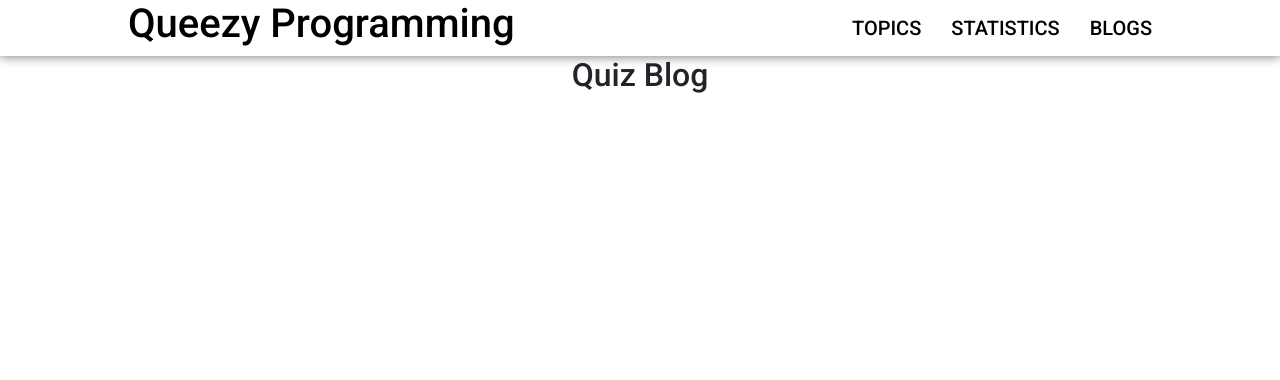
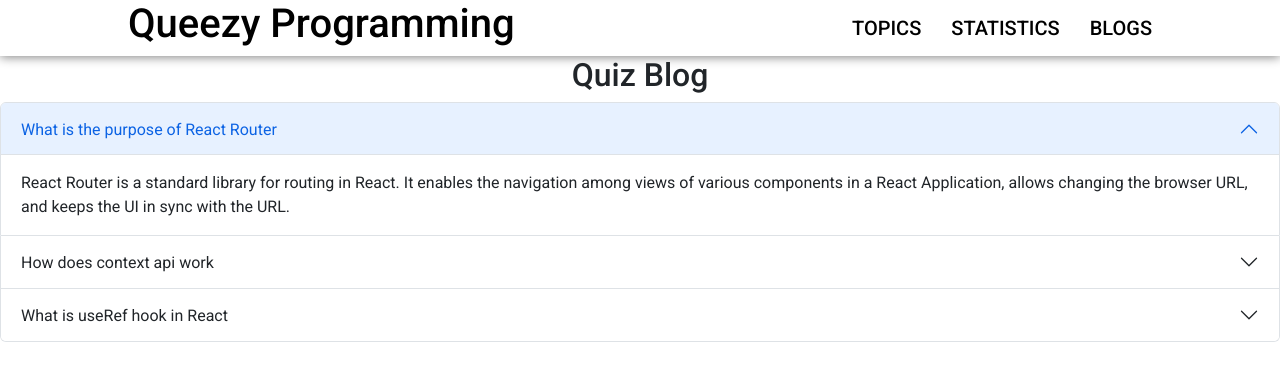
Before and after one commit to rafiulaanam/queezy-programming-a9, a React (Create React App) app: page /blogs in a window 1280 px wide. Shown: the top 380 px of the page. Built offline with nearby package versions, Linux system fonts and the light colour scheme.

Commit message:
update blogs

```diff
--- a/src/components/Blogs/Blogs.js
+++ b/src/components/Blogs/Blogs.js
@@ -6,7 +6,26 @@
         <div>
            <h2 className='text-center'>Quiz Blog</h2>
 
-
+           <Accordion defaultActiveKey={['0']} alwaysOpen>
+      <Accordion.Item eventKey="0">
+        <Accordion.Header>What is the purpose of React Router</Accordion.Header>
+        <Accordion.Body>
+        React Router is a standard library for routing in React. It enables the navigation among views of various components in a React Application, allows changing the browser URL, and keeps the UI in sync with the URL.
+        </Accordion.Body>
+      </Accordion.Item>
+      <Accordion.Item eventKey="1">
+        <Accordion.Header>How does context api work</Accordion.Header>
+        <Accordion.Body>
+        The React Context API is a way for a React app to effectively produce global variables that can be passed around. This is the alternative to "prop drilling" or moving props from grandparent to child to parent, and so on. Context is also touted as an easier, lighter approach to state management using Redux.
+        </Accordion.Body>
+      </Accordion.Item>
+      <Accordion.Item eventKey="2">
+        <Accordion.Header>What is useRef hook in React</Accordion.Header>
+        <Accordion.Body>
+        The useRef Hook allows you to persist values between renders. It can be used to store a mutable value that does not cause a re-render when updated. It can be used to access a DOM element directly.
+        </Accordion.Body>
+      </Accordion.Item>
+    </Accordion>
         </div>
     );
 };
```
